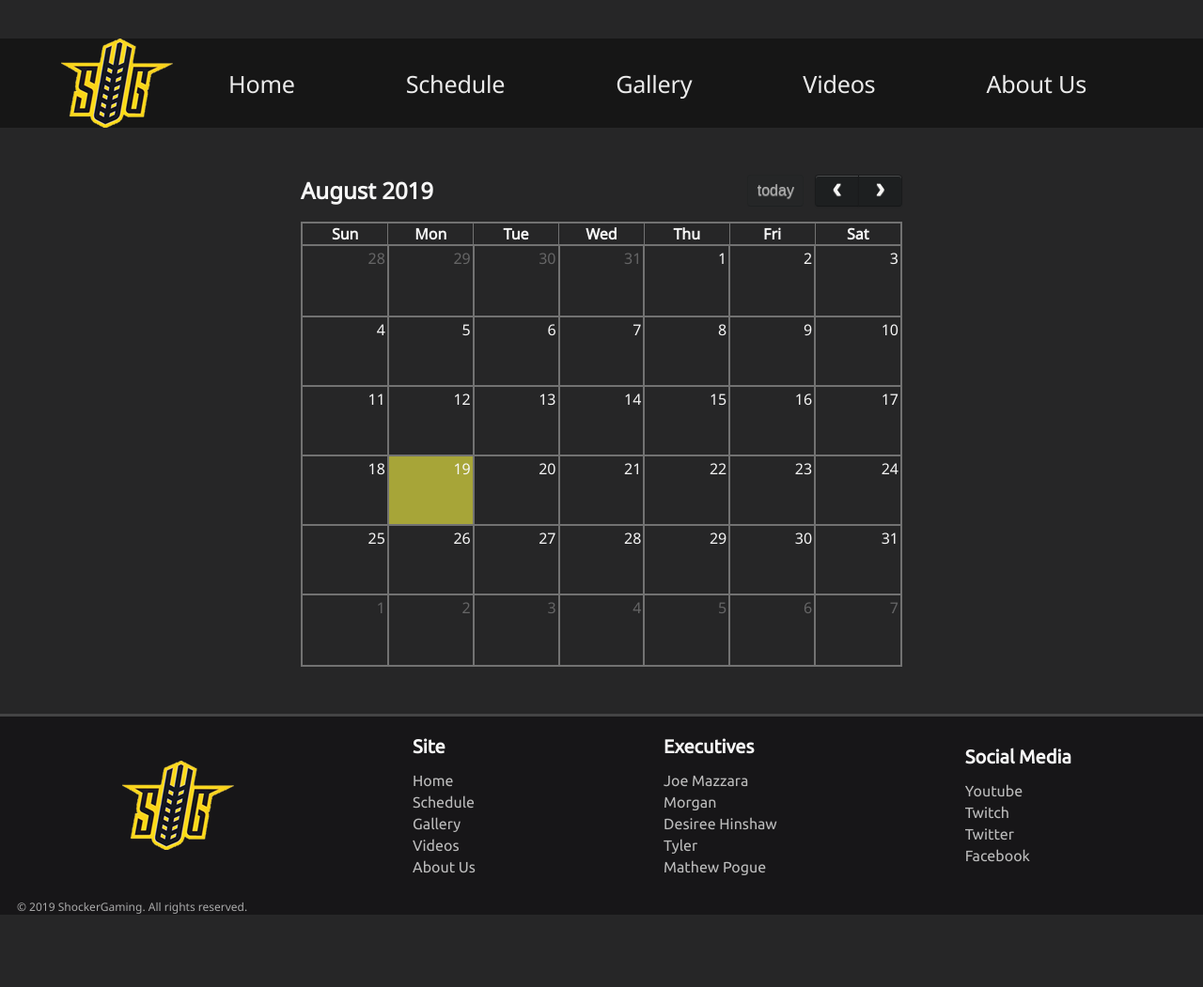
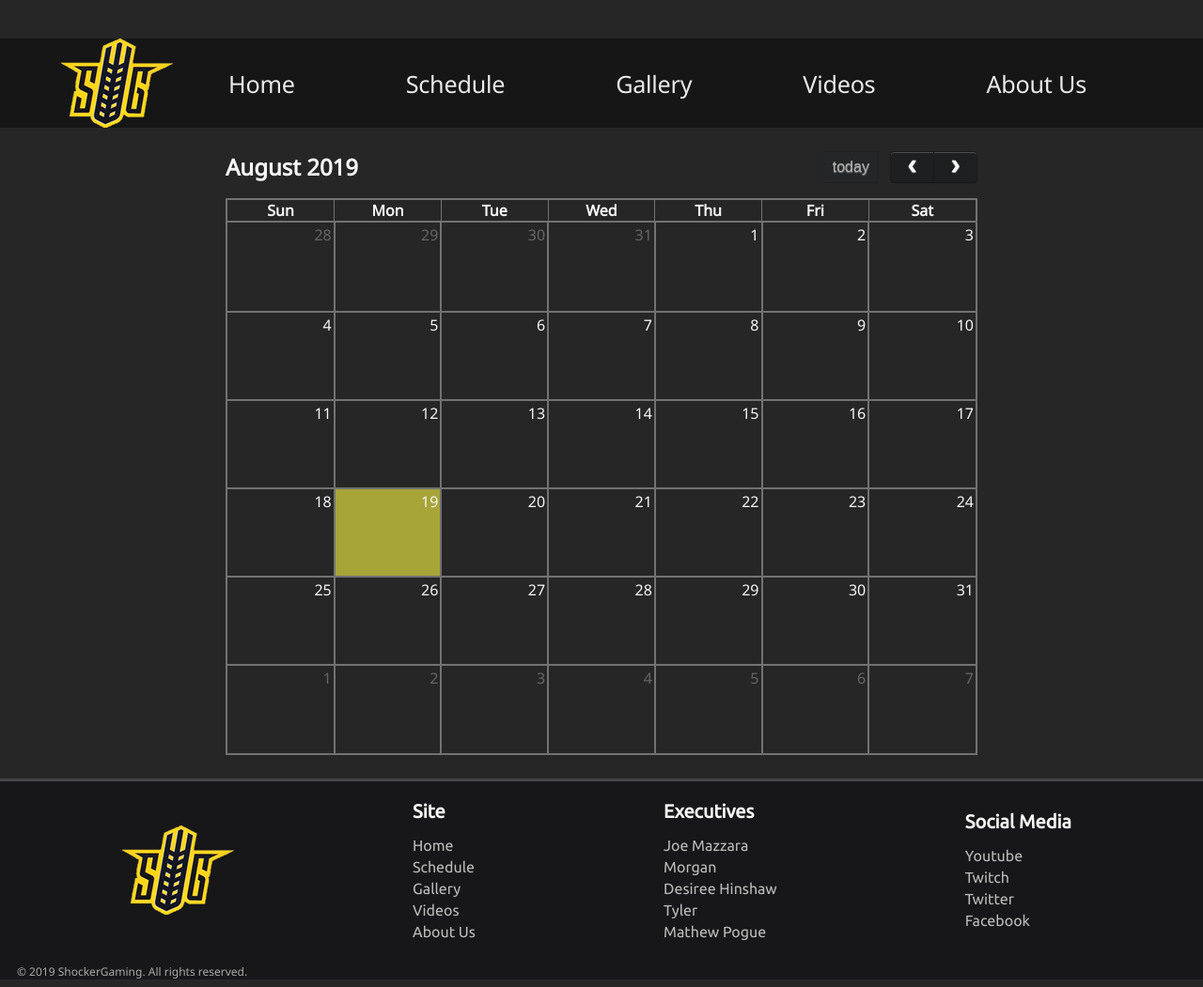
Before and after one commit to Muejix/muejix.github.io, a Jekyll site: the page built from schedule.html, in a window 1280 px wide. Shown: the whole page at 94% size. Built offline with Jekyll 4.4.1, drawn with Linux system fonts in a browser that asks for light colours; before the commit the page ends 982 px from its top, so only the background shows below that.

Commit message:
responsive calendar

```diff
--- a/css/front.css
+++ b/css/front.css
@@ -224,9 +224,11 @@ a{
 }
 
 .calendar-container {
-  margin: 25px 25%;
+  /* margin: 25px 25%; */
+  margin: auto;
   /* width: 75%; */
-  height: 85%;
+  /* height: 85%; */
+  max-width: 800px;
 }
 
 
```
